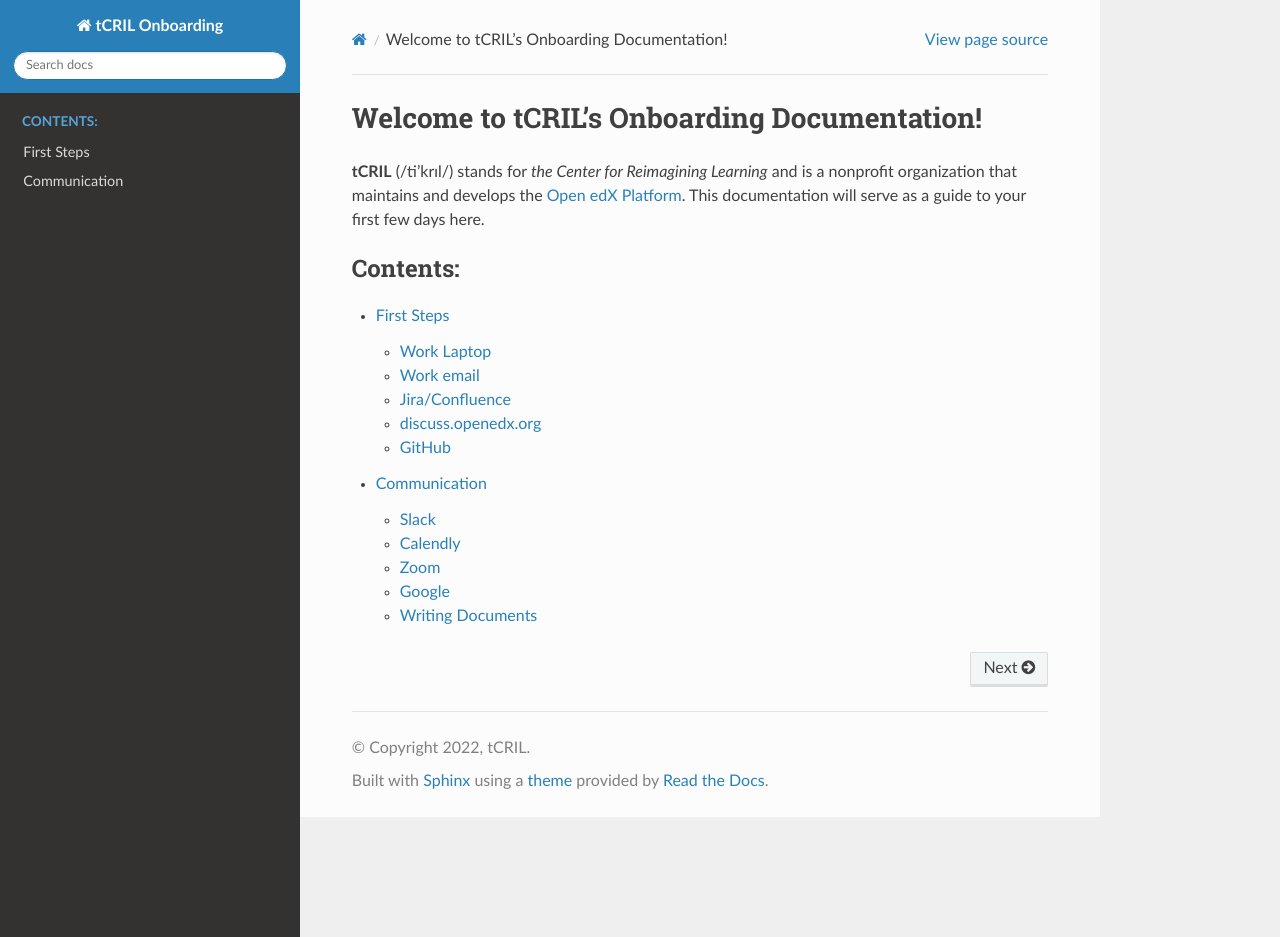
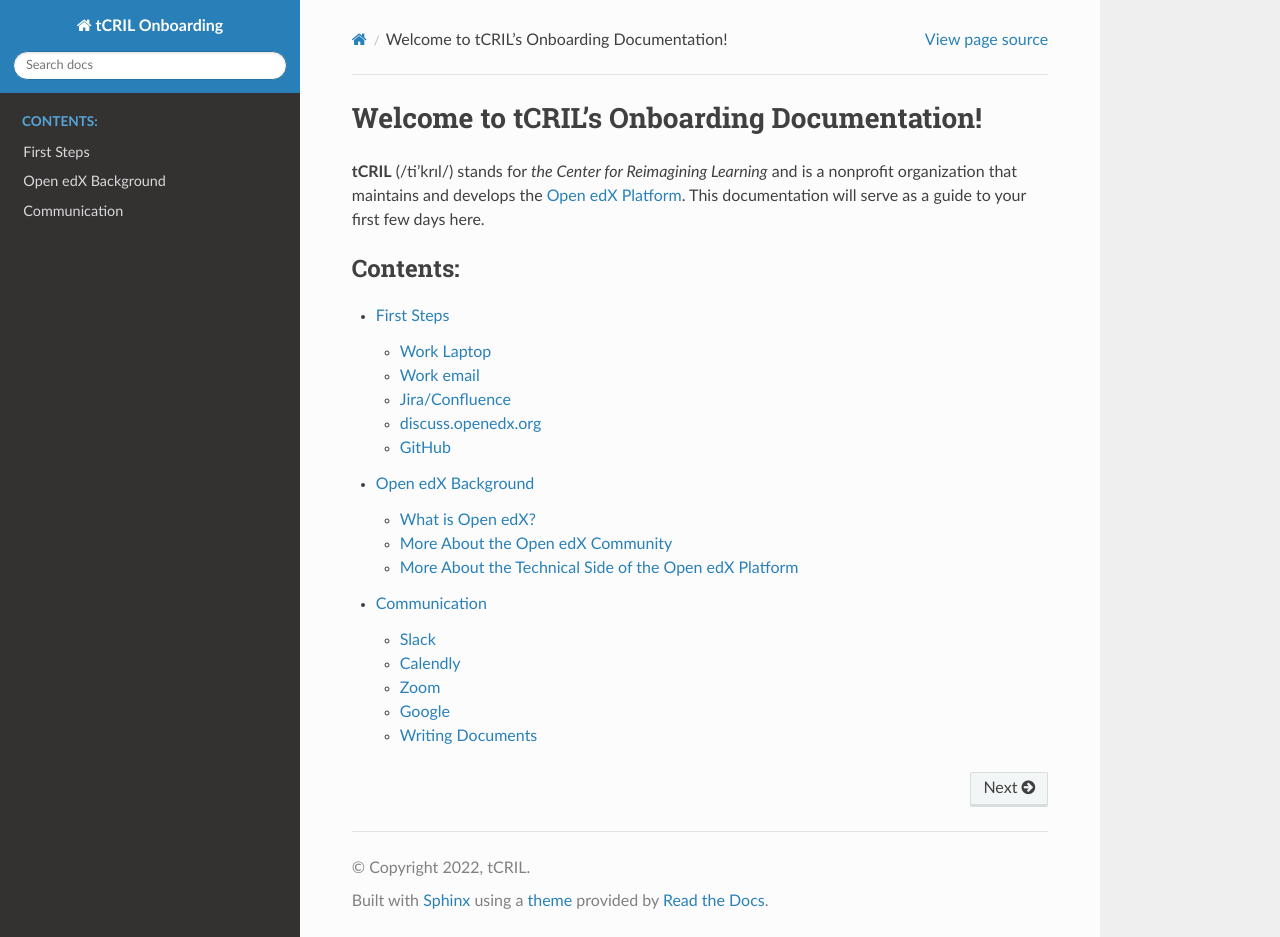
Before and after one commit to openedx/tcril-onboarding, a Sphinx documentation site: the page built from docs/source/index.rst, in a window 1280 px wide and 937 px high. Built offline with Sphinx 7.4.7 and the Read the Docs theme 2.0.0, drawn with Linux system fonts in a browser that asks for light colours; some of the changed lines change nothing that is shown.

Commit message:
feat: Add Open edX background content

```diff
--- a/docs/source/index.rst
+++ b/docs/source/index.rst
@@ -13,6 +13,7 @@
 
 .. toctree::
    first-steps
+   open-edx-background
    communication
    :maxdepth: 2
    :caption: Contents:
--- /dev/null
+++ b/docs/source/open-edx-background.rst
@@ -0,0 +1,41 @@
+Open edX Background
+===================
+
+What is Open edX?
+--------------------
+Open edX refers to its two components: the Open edX Platform and the Open edX Community.
+The Open edX Platform, a scaleable web-based platform, empowers both course authors and learners.
+It consists of the Learning Management System (LMS) and the Content Management System (CMS).
+The LMS provides access to course content and supporting infrastructure to learners, course teams, and instructors.
+The CMS, also known as the Open edX Studio, empowers the authoring of custom learning experiences with the latest in instructional design.
+This open source project is supported by an international community working together to create this multiuse platform.
+The Open edX Community consists of tCRIL, the nonprofit organization that runs the project, and a number of core and individual contributors.
+For more information, see:
+
+- `What is "Open edX"? <https://open.edx.org/video/what-is-open-edx/>`_
+- `What makes the Open edX Platform unique? <https://open.edx.org/blog/what-makes-the-open-edx-platform-unique/>`_
+- `State of Open edX Community and Architecture <https://www.youtube.com/watch?v=HPrMYdwLsdE>`_
+
+More About the Open edX Community
+---------------------------------
+The Open edX community is international and includes those writing code to
+further the Open edX platform's capabilities, those authoring courses on a wide
+variety of Open edX instances, operators of those instances, instructional
+designers, translators, and more. The community is furthering the Open edX
+mission and expanding the reach and impact via numerous `working groups
+<https://openedx.atlassian.net/wiki/spaces/COMM/pages/46793351/Working+groups>`_
+and through the growing `core contributor program
+<https://openedx.atlassian.net/wiki/spaces/COMM/pages/3143205354/Open+edX+Core+Contributor+Program>`_.
+
+More About the Technical Side of the Open edX Platform
+------------------------------------------------------
+The Open edX Platform has a reasonably large codebase consisting of a monolith and a variety of microservices.
+The main platform code is hosted on GitHub `here <https://github.com/openedx/edx-platform>`_.
+The Open edX Platform is a scaleable web-based platform that empowers course authors and learners of the Learning Management System (LMS) and the Content Management System (CMS).
+There are a number of services and extensions that reside outside of the core repository, such as `Xblocks <https://edx.readthedocs.io/projects/xblock/en/latest/>`_ and
+`Micro Frontends <https://openedx.atlassian.net/wiki/spaces/FEDX/pages/2629829454/Micro+Frontend+MFE+Onboarding>`_.
+For a deeper dive, check out:
+
+- `"State of Open edX Frontend" <https://www.youtube.com/watch?v=dIzvuCwx6hg>`__
+- `"Xblocks and beyond: Extending Open edX" <https://www.youtube.com/watch?v=o2AEunjHA7g>`_
+- `"Building with Blockstore - How OpenCraft Developed LabXchange Using Open edX" <https://www.youtube.com/watch?v=DARBuFcEb8w>`_
```
